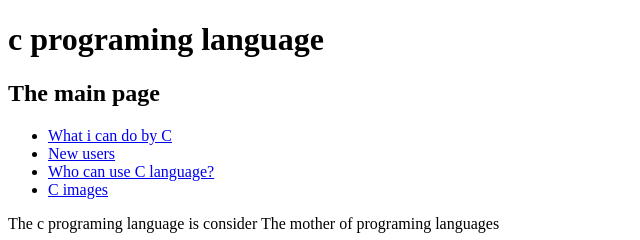
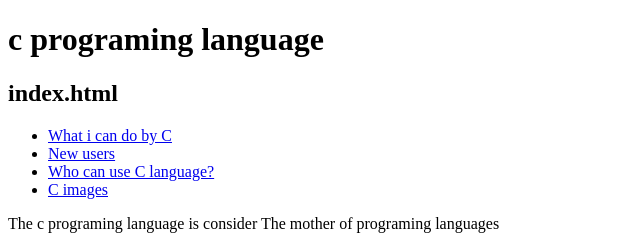
Before and after one commit to kerolos-saed/html-project-repository, a plain HTML site: page index.html in a window 1280 px wide. Shown: the top 240 px of the page, 0-640 px from the left. Drawn offline with Linux system fonts and the light colour scheme.

Commit message:
Update index.html

```diff
--- a/index.html
+++ b/index.html
@@ -9,7 +9,7 @@
    </head>
    <body>
       <h1>c programing language<h1>
-      <h2> The main page </h2>
+      <h2> index.html </h2>
       <ul>
        <li><a href ="doing.html" target ="_blank">What i can do by C</a> </li>
 	   <li><a href= "new users.html" target ="_blank">New users</a> </li>
```
